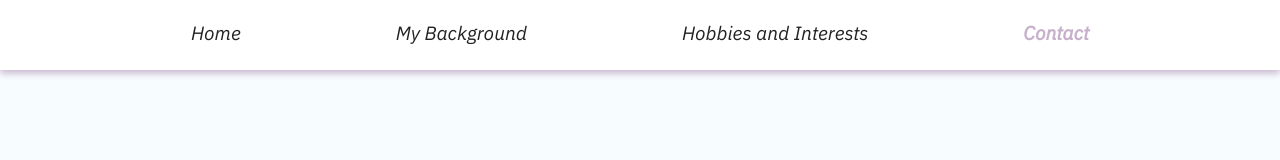
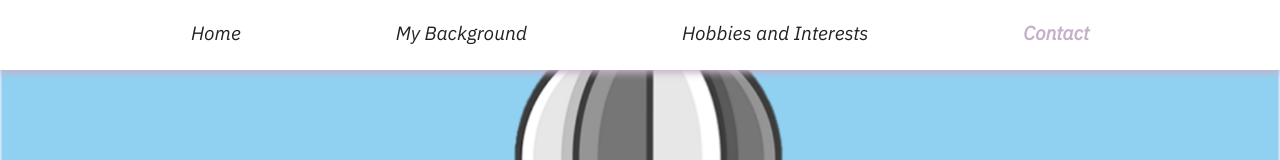
Before and after one commit to zmahmood98/Portfolio, a React app: page /contact in a window 1280 px wide. Shown: the top 160 px of the page. Built offline with nearby package versions, Linux system fonts and the light colour scheme; a web font is replaced by a local one.

Commit message:
add construction image to pages

```diff
--- a/src/pages/Background/index.css
+++ b/src/pages/Background/index.css
@@ -0,0 +1,6 @@
+.construction-image {
+    z-index: -1;
+    position: relative;
+    display: block;
+    width: 100vw;
+}
--- a/src/pages/Background/index.js
+++ b/src/pages/Background/index.js
@@ -1,10 +1,11 @@
 import React from 'react';
 import './index.css';
+import construction from "../../images/construction.png"
 
 function Background () {
     return (
-      <div className='about-div'>
-       BACKGROUND PAGE
+      <div className='background-div'>
+       <img src={construction} alt="construction" className="construction-image" />
       </div>
     );
   }
--- a/src/pages/Contact/index.css
+++ b/src/pages/Contact/index.css
@@ -0,0 +1,6 @@
+.construction-image {
+    z-index: -1;
+    position: relative;
+    display: block;
+    width: 100vw;
+}
--- a/src/pages/Contact/index.js
+++ b/src/pages/Contact/index.js
@@ -1,10 +1,11 @@
 import React from 'react';
 import './index.css';
+import construction from "../../images/construction.png"
 
 function Contact () {
     return (
-      <div className='about-div'>
-       CONTACT PAGE
+      <div className='contact-div'>
+       <img src={construction} alt="construction" className="construction-image" />
       </div>
     );
   }
--- a/src/pages/Hobbies/index.css
+++ b/src/pages/Hobbies/index.css
@@ -0,0 +1,6 @@
+.construction-image {
+    z-index: -1;
+    position: relative;
+    display: block;
+    width: 100vw;
+}
--- a/src/pages/Hobbies/index.js
+++ b/src/pages/Hobbies/index.js
@@ -1,10 +1,11 @@
 import React from 'react';
 import './index.css';
+import construction from "../../images/construction.png"
 
 function Hobbies () {
     return (
-      <div className='about-div'>
-       HOBBIES PAGE
+      <div className='hobbies-div'>
+       <img src={construction} alt="construction" className="construction-image" />
       </div>
     );
   }
```
